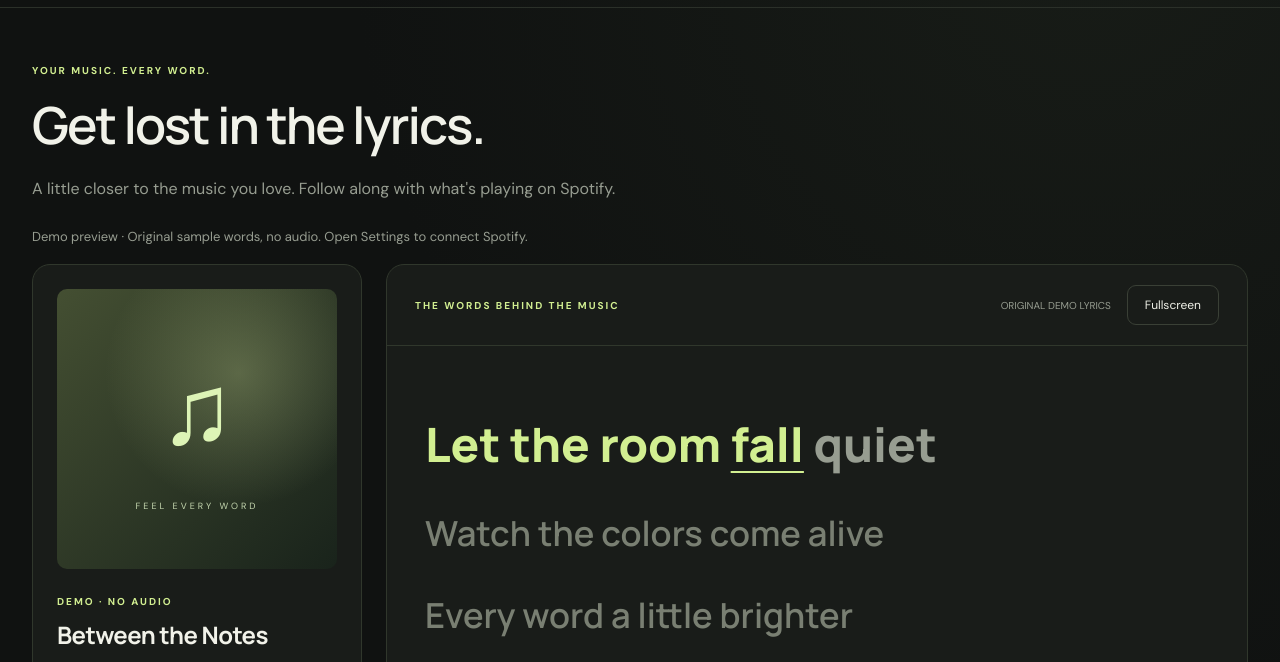
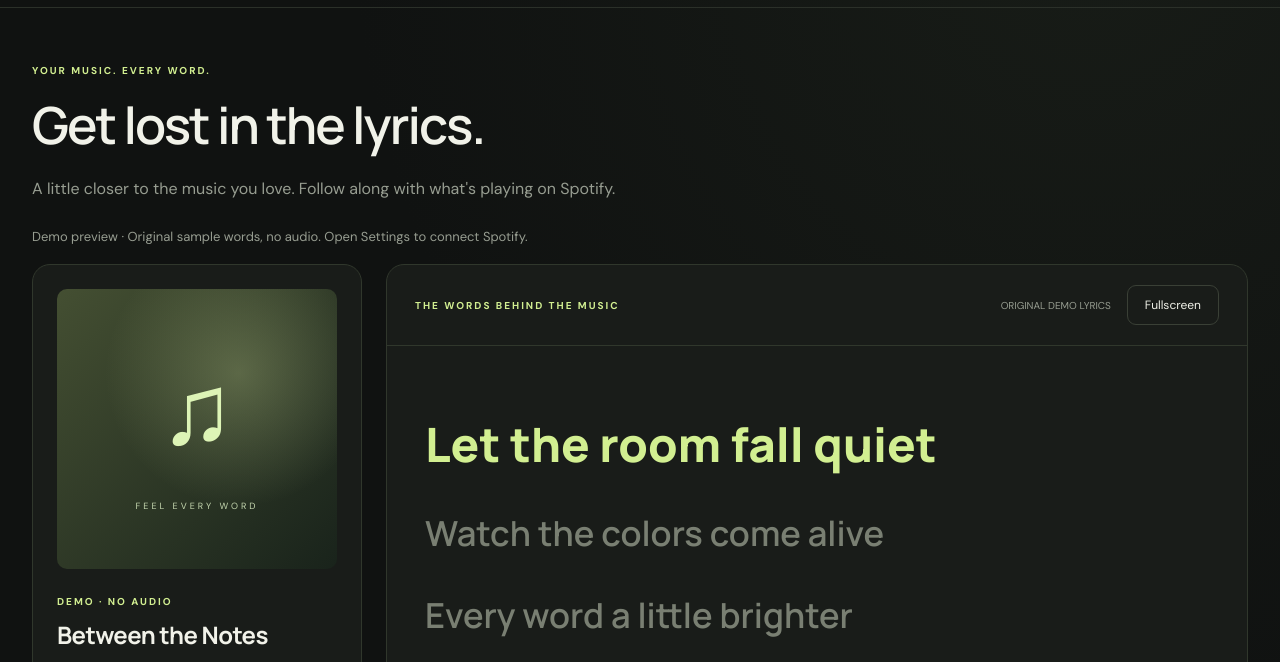
Before and after one commit to KeethSmith/lyricsync, a plain HTML site: page index.html in a window 1280 px wide. Both pictures are taken after a click on the button "Explore a demo". Shown: the part 94-756 px from the top of the page. Drawn offline with Linux system fonts and the light colour scheme.

Commit message:
Use real word timestamps only and fall back to line highlighting

```diff
--- a/app.js
+++ b/app.js
@@ -1,7 +1,7 @@
-import {estimateWords,currentWord} from './word-timing.mjs';
+import {currentWord} from './word-timing.mjs?v=actual-1';
 import {lookupLyrics} from './lyric-lookup.mjs';
 import {PLAYBACK_SCOPE, sendPlayback} from './playback.mjs';
-import {parseLrc,activeLine} from './lyrics.mjs';
+import {parseLrc,activeLine} from './lyrics.mjs?v=actual-1';
 import {SPOTIFY_CLIENT_ID} from './config.js?v=2';
 const $=id=>document.getElementById(id), redirect=location.origin+location.pathname.replace(/index\.html$/,'');
 const keys={client:'lyricsync.client',token:'lyricsync.token',auth:'lyricsync.auth'};
@@ -18,15 +18,12 @@ async function spotify(){if(!token)throw Error('Connect Spotify to see your curr
 function empty(title,body){$('wordTimingNote').hidden=true;$('lyrics').replaceChildren();const box=document.createElement('div');box.className='empty';const h=document.createElement('h2'),p=document.createElement('p');h.textContent=title;p.textContent=body;box.append(h,p);$('lyrics').append(box);}
 function renderLyrics(){
   selected=-2;
-  wordTimings=lines.map((line,index)=>{
-    const end=lines.slice(index+1).find(next=>next.time>line.time)?.time||track?.duration_ms||line.time+4000;
-    return estimateWords(line.text,line.time,end);
-  });
-  $('wordTimingNote').hidden=false;
-  $('lyrics').replaceChildren(...wordTimings.map(words=>{
+  wordTimings=lines.map(line=>line.words||[]);
+  $('wordTimingNote').hidden=!wordTimings.some(words=>words.length);
+  $('lyrics').replaceChildren(...lines.map(line=>{
     const p=document.createElement('p');p.className='line';
-    words.forEach((word,index)=>{
-      if(index)p.append(document.createTextNode(' '));
+    if(!line.words){p.textContent=line.text;return p;}
+    line.words.forEach(word=>{
       const span=document.createElement('span');span.className='lyric-word';span.textContent=word.text;p.append(span);
     });
     return p;
--- a/lyrics.mjs
+++ b/lyrics.mjs
@@ -1,10 +1,20 @@
 export function parseLrc(text='') {
   const lines=[];
   const offset=Number(text.match(/\[offset:([+-]?\d+)\]/i)?.[1]||0);
+  const timestamp=s=>Number(s[1])*60000+Number(s[2])*1000+Number((s[3]||'').padEnd(3,'0'))-offset;
   for(const row of text.split(/\r?\n/)) {
     const stamps=[...row.matchAll(/\[(\d+):(\d{2})(?:\.(\d{1,3}))?\]/g)];
-    const words=row.replace(/\[[^\]]*\]/g,'').trim();
-    for(const stamp of stamps) lines.push({time:Number(stamp[1])*60000+Number(stamp[2])*1000+Number((stamp[3]||'').padEnd(3,'0'))-offset,text:words||'♪'});
+    const content=row.replace(/\[[^\]]*\]/g,'').trim();
+    const words=content.replace(/<\d+:\d{2}(?:\.\d{1,3})?>/g,'').trim();
+    const markers=[...content.matchAll(/<(\d+):(\d{2})(?:\.(\d{1,3}))?>([^<]*)/g)];
+    const timed=markers.filter(m=>m[4].trim()).map(m=>({time:timestamp(m),text:m[4]}));
+    const complete=timed.map(w=>w.text).join('').trim()===words;
+    const ordered=timed.every((w,i)=>!i||w.time>=timed[i-1].time);
+    for(const stamp of stamps){
+      const line={time:timestamp(stamp),text:words||'♪'};
+      if(timed.length&&complete&&ordered)line.words=timed.map(w=>({...w,time:w.time+timestamp(stamp)-timestamp(stamps[0])}));
+      lines.push(line);
+    }
   }
   return lines.sort((a,b)=>a.time-b.time);
 }
--- a/word-timing.mjs
+++ b/word-timing.mjs
@@ -1,16 +1,3 @@
-// Line-level LRC has no vocal alignment. These are visual estimates, not measured word timestamps.
-export function estimateWords(text,start,end) {
-  const words=text.trim().split(/\s+/u).filter(Boolean);
-  const duration=Math.max(0,end-start);
-  const weights=words.map(word=>Math.max(1,[...word.replace(/[^\p{L}\p{N}]/gu,'')].length));
-  const total=weights.reduce((sum,weight)=>sum+weight,0);
-  let elapsed=0;
-  return words.map((text,index)=>{
-    const time=start+(total?elapsed/total*duration:0);
-    elapsed+=weights[index];
-    return {text,time};
-  });
-}
 export function currentWord(words,position) {
   let active=-1;
   for(let i=0;i<words.length;i++){if(words[i].time>position)break;active=i;}
```
Also changed, not shown: index.html (+2 -2 lines), word-timing.test.mjs (+12 -16 lines).
